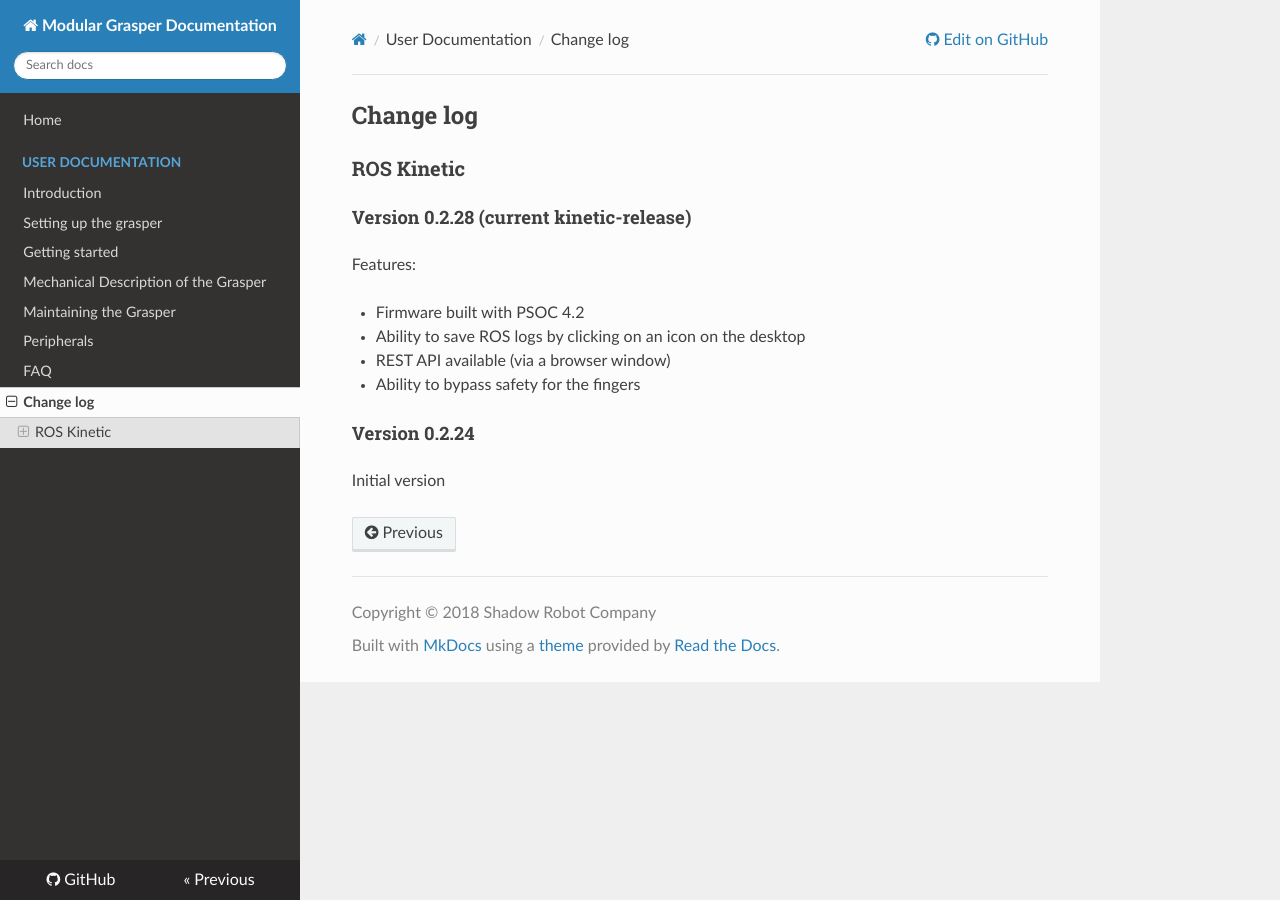
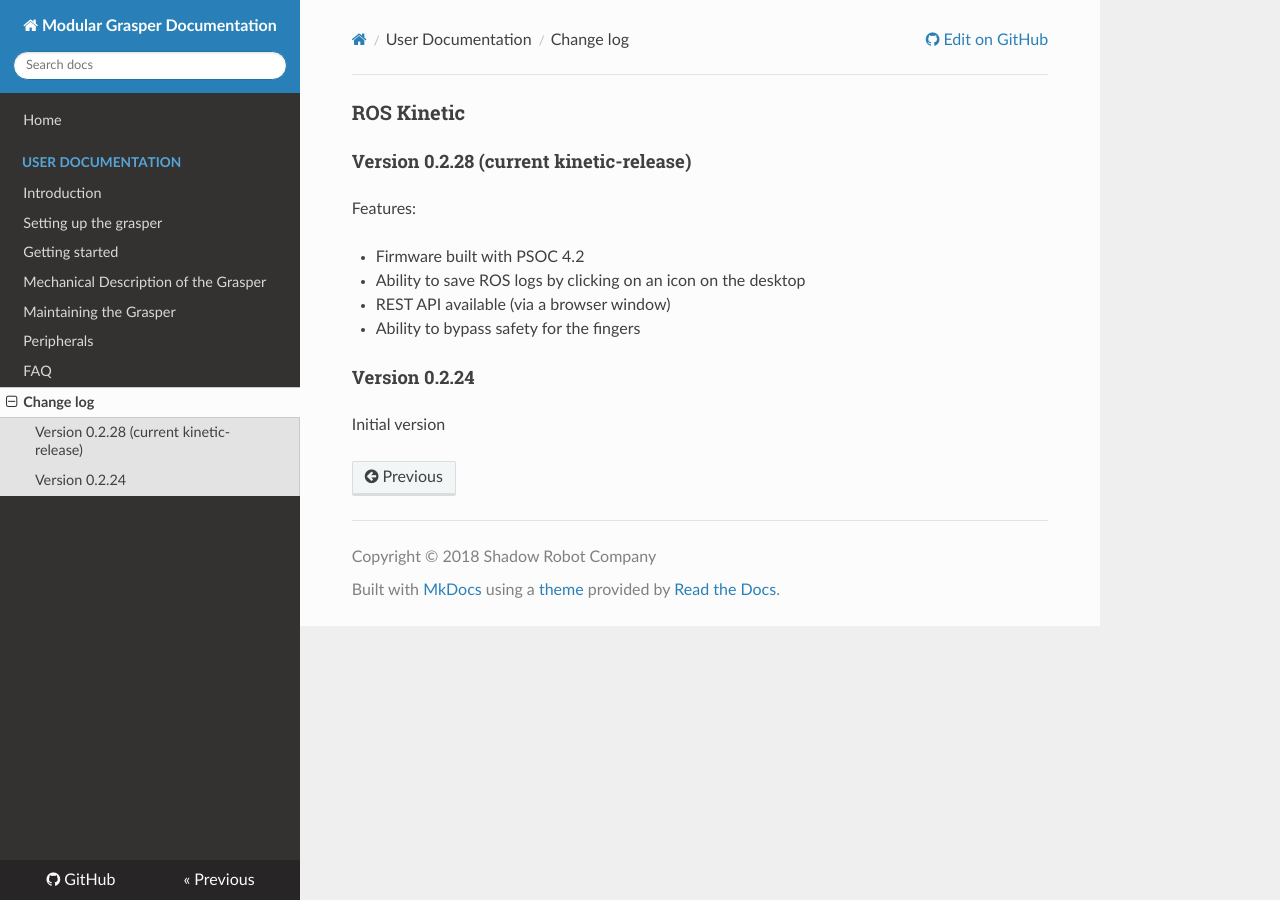
Before and after one commit to shadow-robot/fh_documentation, an MkDocs documentation site: the page built from docs/user_guide/9_changelog.md, in a window 1280 px wide. Built offline with MkDocs 1.6.1, drawn with Linux system fonts in a browser that asks for light colours; nearby versions of some CDN libraries; old or Windows-style settings are respelled for this version of MkDocs.

Commit message:
Update 9_changelog.md

```diff
--- a/docs/user_guide/9_changelog.md
+++ b/docs/user_guide/9_changelog.md
@@ -1,5 +1,3 @@
-## Change log
-
 ### ROS Kinetic
 
 #### Version 0.2.28 (current kinetic-release)
```
